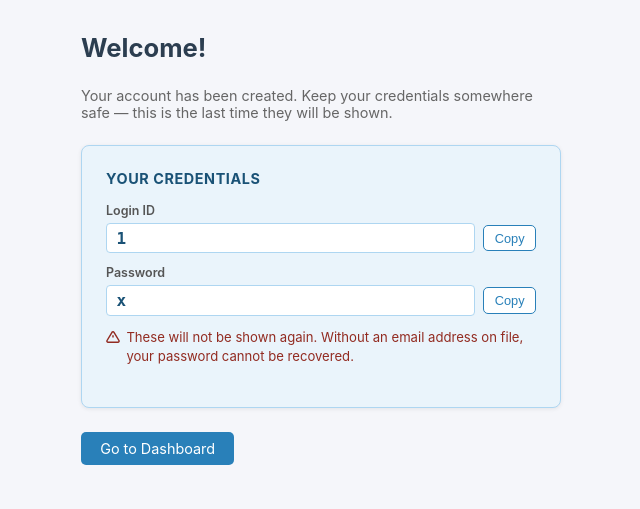
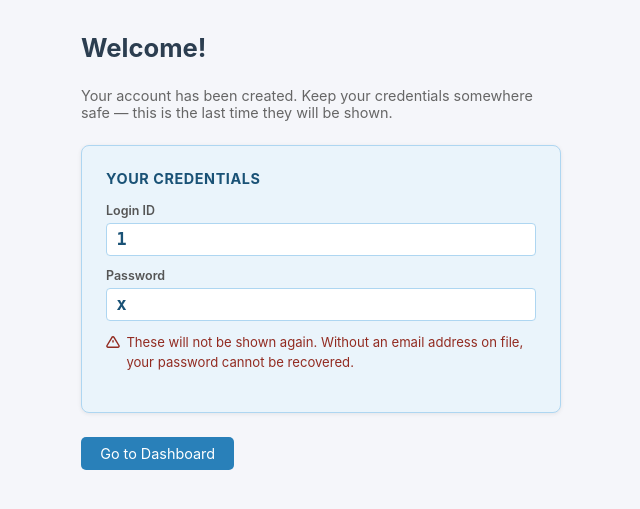
Before and after one commit to IndaloMan/CostOfLiving, a Python web app: template app/templates/register_welcome.html in a window 1280 px wide. Shown: the part 56-565 px from the top of the page, without its empty margins (319-959 px from the left). Run offline with Jinja, Linux system fonts and the light colour scheme; the template is opened without the code that fills it: most values are stand-ins (such as "Sample title", 1, 10 or a date in 2020).

Commit message:
Simplify welcome page — full-width credential fields, labels above, remove Copy buttons
Co-Authored-By: Claude Sonnet 4.6 <noreply@anthropic.com>

```diff
--- a/app/templates/register_welcome.html
+++ b/app/templates/register_welcome.html
@@ -13,20 +13,14 @@
 
         <div style="margin-bottom:0.75rem;">
             <div style="font-size:0.78rem; font-weight:600; color:#555; margin-bottom:0.3rem;">Login ID</div>
-            <div style="display:flex; align-items:center; gap:0.5rem;">
-                <span id="val-login-id" style="font-family:monospace; font-size:1rem; font-weight:700; color:#1a5276; background:white; border:1px solid #aed6f1; border-radius:4px; padding:0.3rem 0.6rem; flex:1; min-width:0;">{{ login_id }}</span>
-                <button type="button" class="btn btn-preset" onclick="copyVal('val-login-id', this)">Copy</button>
-            </div>
+            <div style="font-family:monospace; font-size:1.05rem; font-weight:700; color:#1a5276; background:white; border:1px solid #aed6f1; border-radius:4px; padding:0.35rem 0.6rem; width:100%; box-sizing:border-box;">{{ login_id }}</div>
         </div>
         <div style="margin-bottom:0.75rem;">
             <div style="font-size:0.78rem; font-weight:600; color:#555; margin-bottom:0.3rem;">Password</div>
-            <div style="display:flex; align-items:center; gap:0.5rem;">
-                <span id="val-passphrase" style="font-family:monospace; font-size:1rem; font-weight:700; color:#1a5276; background:white; border:1px solid #aed6f1; border-radius:4px; padding:0.3rem 0.6rem; flex:1; min-width:0;">{{ passphrase }}</span>
-                <button type="button" class="btn btn-preset" onclick="copyVal('val-passphrase', this)">Copy</button>
-            </div>
+            <div style="font-family:monospace; font-size:1.05rem; font-weight:700; color:#1a5276; background:white; border:1px solid #aed6f1; border-radius:4px; padding:0.35rem 0.6rem; width:100%; box-sizing:border-box;">{{ passphrase }}</div>
         </div>
 
-        <p style="font-size:0.82rem; color:#922b21; display:flex; align-items:flex-start; gap:0.4rem;">
+        <p style="font-size:0.82rem; color:#922b21; display:flex; align-items:flex-start; gap:0.4rem; margin-top:0.5rem;">
             <svg width="14" height="14" viewBox="0 0 24 24" fill="none" stroke="currentColor" stroke-width="2.5" style="flex-shrink:0; margin-top:2px"><path d="M10.29 3.86L1.82 18a2 2 0 0 0 1.71 3h16.94a2 2 0 0 0 1.71-3L13.71 3.86a2 2 0 0 0-3.42 0z"/><line x1="12" y1="9" x2="12" y2="13"/><line x1="12" y1="17" x2="12.01" y2="17"/></svg>
             These will not be shown again. Without an email address on file, your password cannot be recovered.
         </p>
@@ -34,14 +28,4 @@
 
     <a href="/" class="btn">Go to Dashboard</a>
 </div>
-
-<script>
-function copyVal(id, btn) {
-    const text = document.getElementById(id).textContent.trim();
-    navigator.clipboard.writeText(text).then(() => {
-        btn.textContent = 'Copied!';
-        setTimeout(() => btn.textContent = 'Copy', 1800);
-    });
-}
-</script>
 {% endblock %}
--- a/config.py
+++ b/config.py
@@ -3,7 +3,7 @@ from dotenv import load_dotenv
 
 load_dotenv()
 
-APP_VERSION = "1.38"
+APP_VERSION = "1.39"
 
 BASE_DIR = os.path.dirname(os.path.abspath(__file__))
 
```
Also changed, not shown: README.md.
